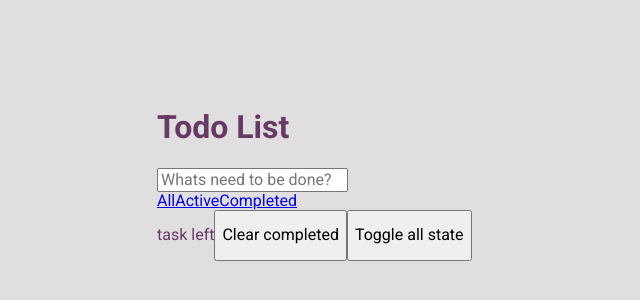
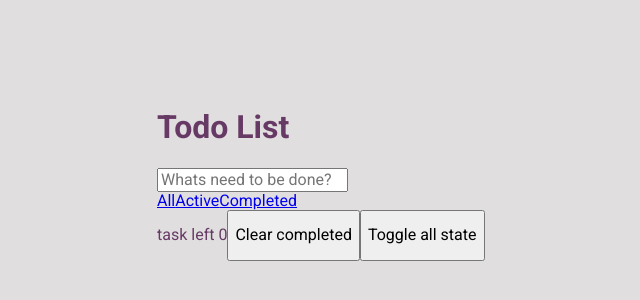
Before and after one commit to D4Cheapp/TodoList-React, a React app: page / in a window 1280 px wide. Shown: the part 72-372 px from the top of the page, without its empty margins (163-803 px from the left). Built offline with nearby package versions, Linux system fonts and the light colour scheme.

Commit message:
Add function that check task
Добавлена функция отметки выполнения задачи

```diff
--- a/src/components/FooterButtons.js
+++ b/src/components/FooterButtons.js
@@ -1,7 +1,14 @@
 import React from 'react';
 import {NavLink} from "react-router-dom";
+import {useSelector} from "react-redux";
 
 function FooterButtons() {
+    const todoList = useSelector(state => state)
+
+    const taskCounter = todoList.reduce((counter, task) => {
+        return (!task.checked) ? counter + 1 : counter
+    }, 0)
+
     return (
         <footer>
             <div className="first-buttons-row">
@@ -20,7 +27,7 @@ function FooterButtons() {
 
             <div className="second-buttons-row">
                 <p className="second-buttons-row__left-tasks">
-                    {'task left'}
+                    {'task left ' + taskCounter}
                 </p>
 
                 <button className="second-buttons-row__button">
--- a/src/redux/reducer/LocalStorageReducer.js
+++ b/src/redux/reducer/LocalStorageReducer.js
@@ -21,9 +21,12 @@ function localStorageReducer(state = initialState(), action){
             return newStorage
 
         case 'CHECK':
-            newStorage.filter(task => {
+            newStorage = newStorage.map(task => {
                 if (task.id === action.id){
-                    task.checked = !task.checked
+                    return {
+                        ...task,
+                        checked: !task.checked
+                    }
                 }
                 return task
             })
```
